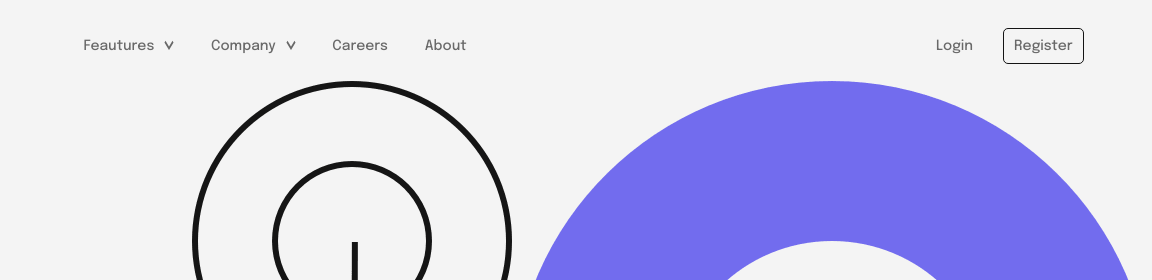
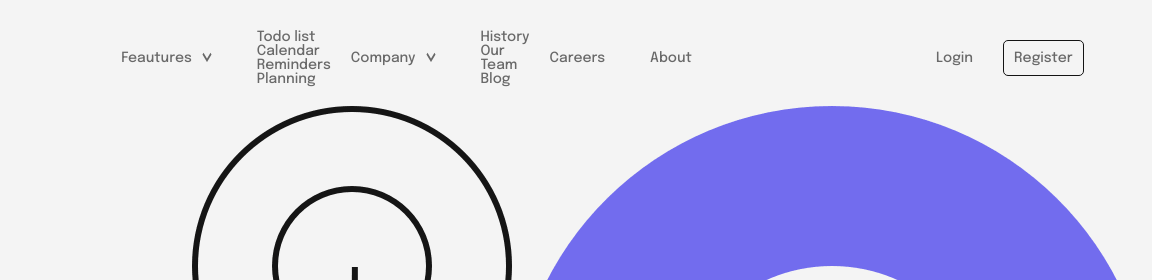
Before and after one commit to andresdvelez/makaia2-worshop2, a website: page index.html in a window 1280 px wide. Shown: the top 280 px of the page, 128-1280 px from the left. Drawn offline with Linux system fonts and the light colour scheme.

Commit message:
add dropdown

```diff
--- a/index.html
+++ b/index.html
@@ -20,12 +20,24 @@
               <img src="./sources/icon-arrow-down.svg" alt="Arrow" />
             </figure>
           </li>
+          <ul class="dropdown">
+            <li class="dropdown-wrapper"><i> </i> Todo list  </li>
+            <li class="dropdown-wrapper"><i></i> Calendar </li>
+            <li class="dropdown-wrapper"><i></i>Reminders</li>
+            <li class="dropdown-wrapper"><i></i>Planning</li>
+          </ul>
           <li class="navbar-link">
+
             <a>Company </a>
             <figure>
               <img src="./sources/icon-arrow-down.svg" alt="Arrow" />
             </figure>
           </li>
+          <ul class="dropdown">
+            <li class="dropdown-wrapper"> History </li>
+            <li class="dropdown-wrapper">Our Team</li>
+            <li class="dropdown-wrapper">Blog</li>
+          </ul>
           <li class="navbar-link">
             <a>Careers</a>
           </li>
```
